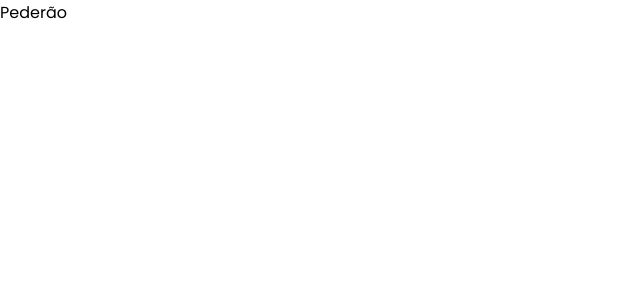
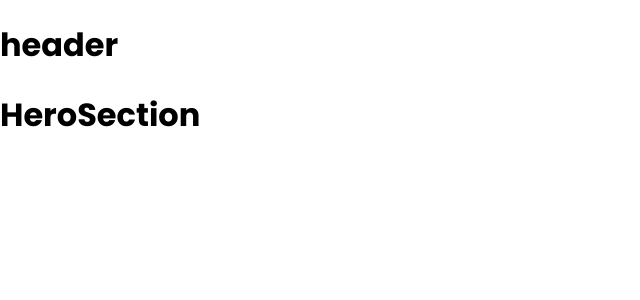
Before and after one commit to DiogoB0mfim/projeto-LPconstruction, a React (Create React App) app in the folder construction/: page / in a window 1280 px wide. Shown: the top 300 px of the page, without its empty margins (0-640 px from the left). Built offline with nearby package versions, Linux system fonts and the light colour scheme.

Commit message:
exportei as páginas para o app.js

```diff
--- a/construction/src/App.js
+++ b/construction/src/App.js
@@ -1,11 +1,13 @@
 import GlobalStyle from "./globalStyle";
-
+import Header from "./pages/Header/Header";
+import HomePage from "./pages/HomePage/HeroSection";
 
 const App = () => {
   return (
     <div>
       <GlobalStyle />
-    Pederão
+      <Header />
+      <HomePage />
     </div>
   );
 }
--- a/construction/src/pages/Header/Header.js
+++ b/construction/src/pages/Header/Header.js
@@ -0,0 +1,9 @@
+const Header = () => {
+    return (
+        <div>
+            <h1>header</h1>
+        </div>
+    )
+}
+
+export default Header;
--- a/construction/src/pages/HomePage/HeroSection.js
+++ b/construction/src/pages/HomePage/HeroSection.js
@@ -0,0 +1,9 @@
+const HeroSection = () => {
+    return (
+        <div>
+            <h1>HeroSection</h1>
+        </div>
+    )
+}
+
+export default HeroSection;
```
